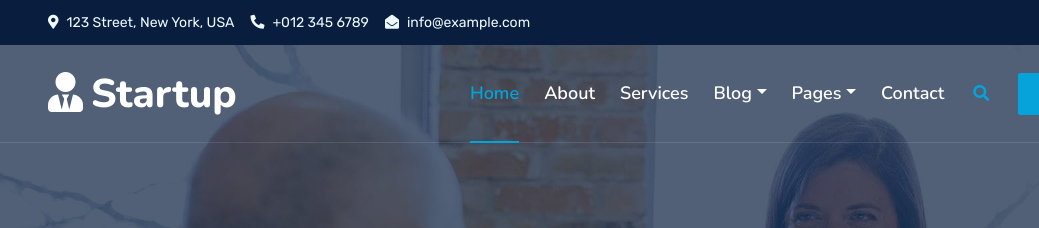
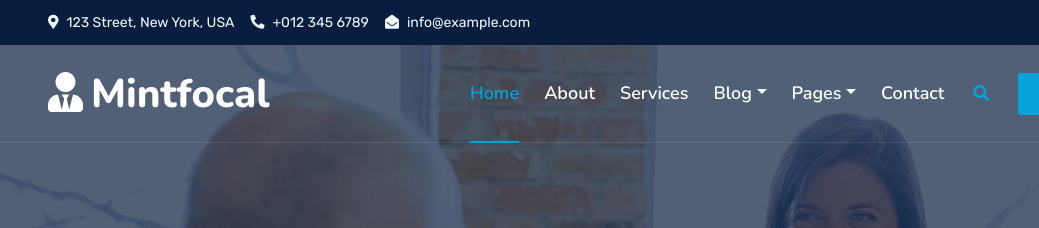
Before and after one commit to sunilbmintfocal/MintfocalWebTest, a plain HTML site: page index.html in a window 1280 px wide. Shown: the top 228 px of the page, 0-1039 px from the left. Drawn offline with nearby package versions, Linux system fonts and the light colour scheme.

Commit message:
name change

```diff
--- a/index.html
+++ b/index.html
@@ -67,7 +67,7 @@
     <div class="container-fluid position-relative p-0">
         <nav class="navbar navbar-expand-lg navbar-dark px-5 py-3 py-lg-0">
             <a href="index.html" class="navbar-brand p-0">
-                <h1 class="m-0"><i class="fa fa-user-tie me-2"></i>Startup</h1>
+                <h1 class="m-0"><i class="fa fa-user-tie me-2"></i>Mintfocal</h1>
             </a>
             <button class="navbar-toggler" type="button" data-bs-toggle="collapse" data-bs-target="#navbarCollapse">
                 <span class="fa fa-bars"></span>
```
